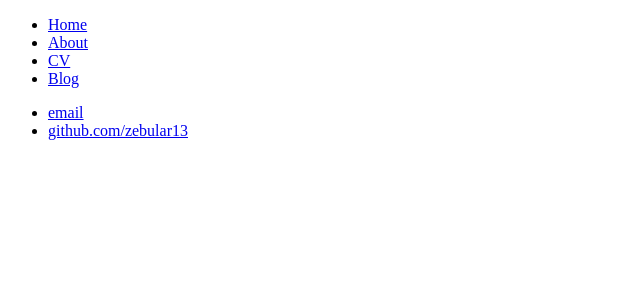
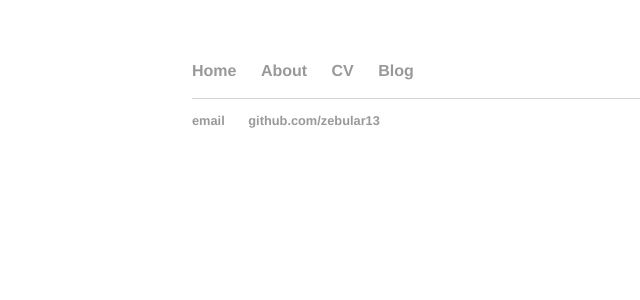
Before and after one commit to zebular13/zebular13.github.io, a Jekyll site: the page built from index.html, in a window 1280 px wide. Shown: the top 300 px of the page, without its empty margins (0-640 px from the left). Built offline with Jekyll 4.4.1, drawn with Linux system fonts in a browser that asks for light colours.

Commit message:
added correct path to css

```diff
--- a/_layouts/default.html
+++ b/_layouts/default.html
@@ -4,7 +4,7 @@
 		<head>
 			<title>{{ page.title }}</title>
 			<!-- link to main stylesheet -->
-			<link rel="stylesheet" type="text/css" href="/assets/main.css">
+			<link rel="stylesheet" type="text/css" href="/assets/css/main.css">
 		</head>
 		<body>
 			<nav>
```
